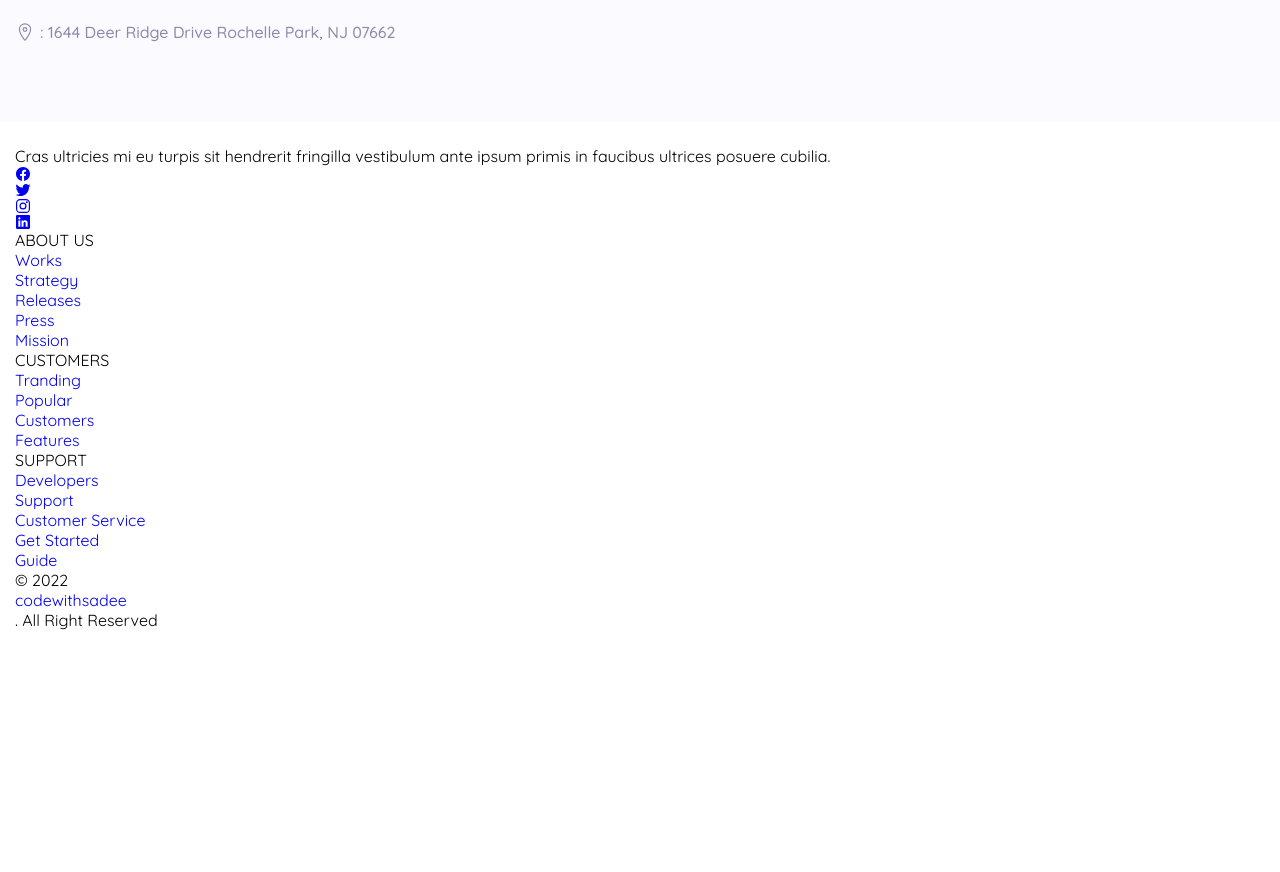
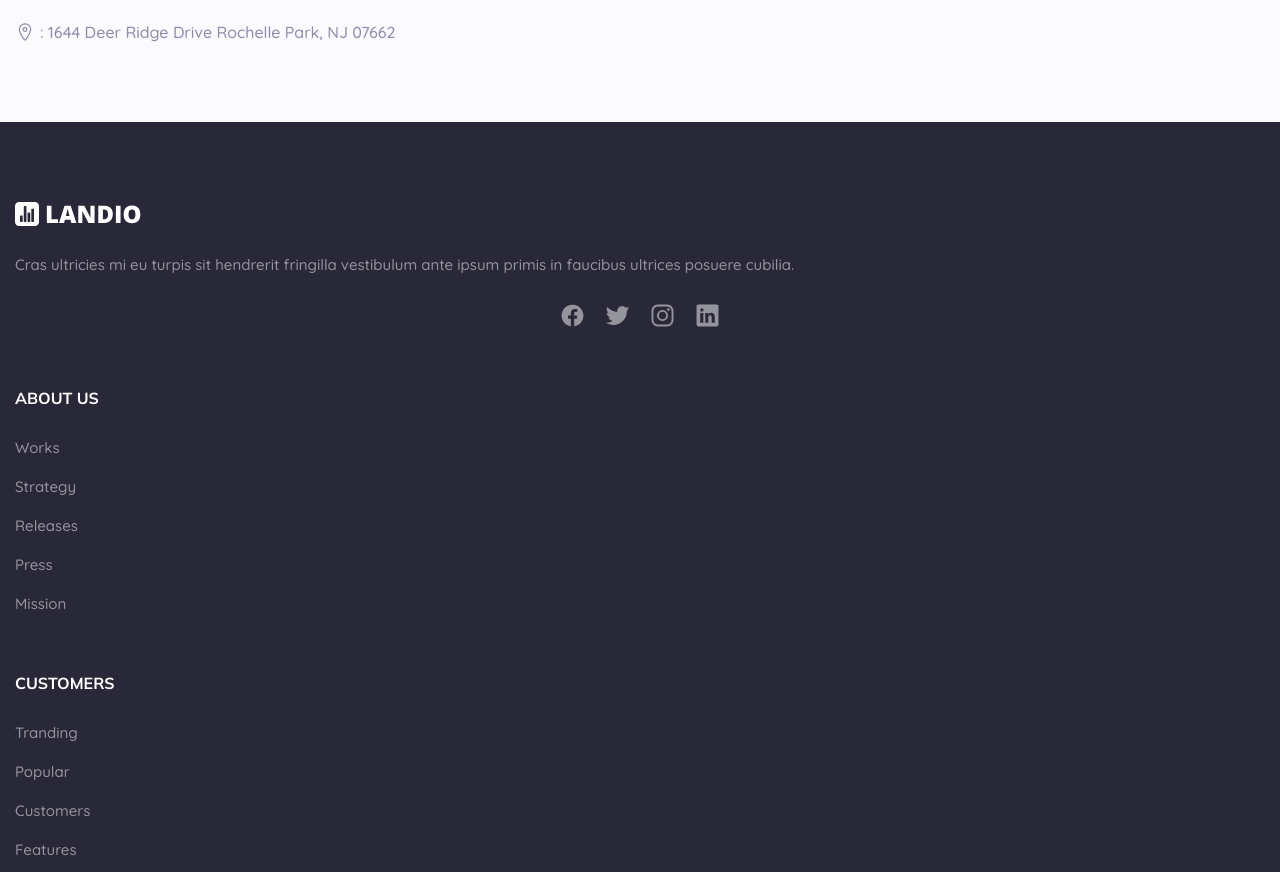
Before and after one commit to biggicode/landio-landing-page, a website: page src/index.html in a window 1280 px wide. Shown: the part 10963-11835 px from the top of the page. Before the commit the page ends 11593 px from the top, so only its background shows below. Drawn offline with nearby package versions, Linux system fonts and the light colour scheme.

Commit message:
style footer

```diff
--- a/src/index.html
+++ b/src/index.html
@@ -419,6 +419,7 @@
                   name="message"
                   id="message"
                   class="input-field"
+                  placeholder="Type Your Message"
                   required
                 ></textarea>
 
--- a/src/style.css
+++ b/src/style.css
@@ -621,3 +621,89 @@ textarea.input-field {
 .contact-link address {
   font-style: normal;
 }
+
+/* Footer */
+
+footer {
+  background-color: var(--raisin-black-1);
+  color: var(--white-opacity);
+  font-weight: var(--fw-500);
+}
+
+.footer-top {
+  padding-block: var(--section-padding);
+}
+
+.footer-brand {
+  margin-bottom: 60px;
+}
+
+footer .logo {
+  margin-bottom: 25px;
+}
+
+.footer-text {
+  font-size: var(--fs-6);
+  line-height: 1.8;
+  margin-bottom: 25px;
+}
+
+.social-list {
+  display: flex;
+  align-items: center;
+  justify-content: center;
+  gap: 20px;
+}
+
+.social-link {
+  color: var(--white-opacity);
+  font-size: 25px;
+  transition: var(--transition);
+}
+
+.social-link:is(:hover, :focus) {
+  color: var(--white);
+}
+
+.footer-link-box {
+  display: grid;
+  gap: 50px;
+}
+
+.footer-list li:first-child {
+  margin-bottom: 20px;
+}
+
+.footer-item-title {
+  color: var(--white);
+  font-family: var(--ff-mulish);
+  font-weight: var(--fw-700);
+}
+
+.footer-link {
+  color: var(--white-opacity);
+  font-size: var(--fs-6);
+  transition: var(--transition);
+  padding-block: 10px;
+}
+
+.footer-link:is(:hover, :focus) {
+  color: var(--white);
+  transform: translateX(5px);
+}
+
+.footer-bottom {
+  background: var(--raisin-black-2);
+  padding-block: 20px;
+  text-align: center;
+}
+
+.copyright a {
+  display: inline-block;
+  color: var(--white-opacity);
+  transition: var(--transition);
+}
+
+.copyright a:is(:hover, :focus) {
+  color: var(--white);
+}
```
